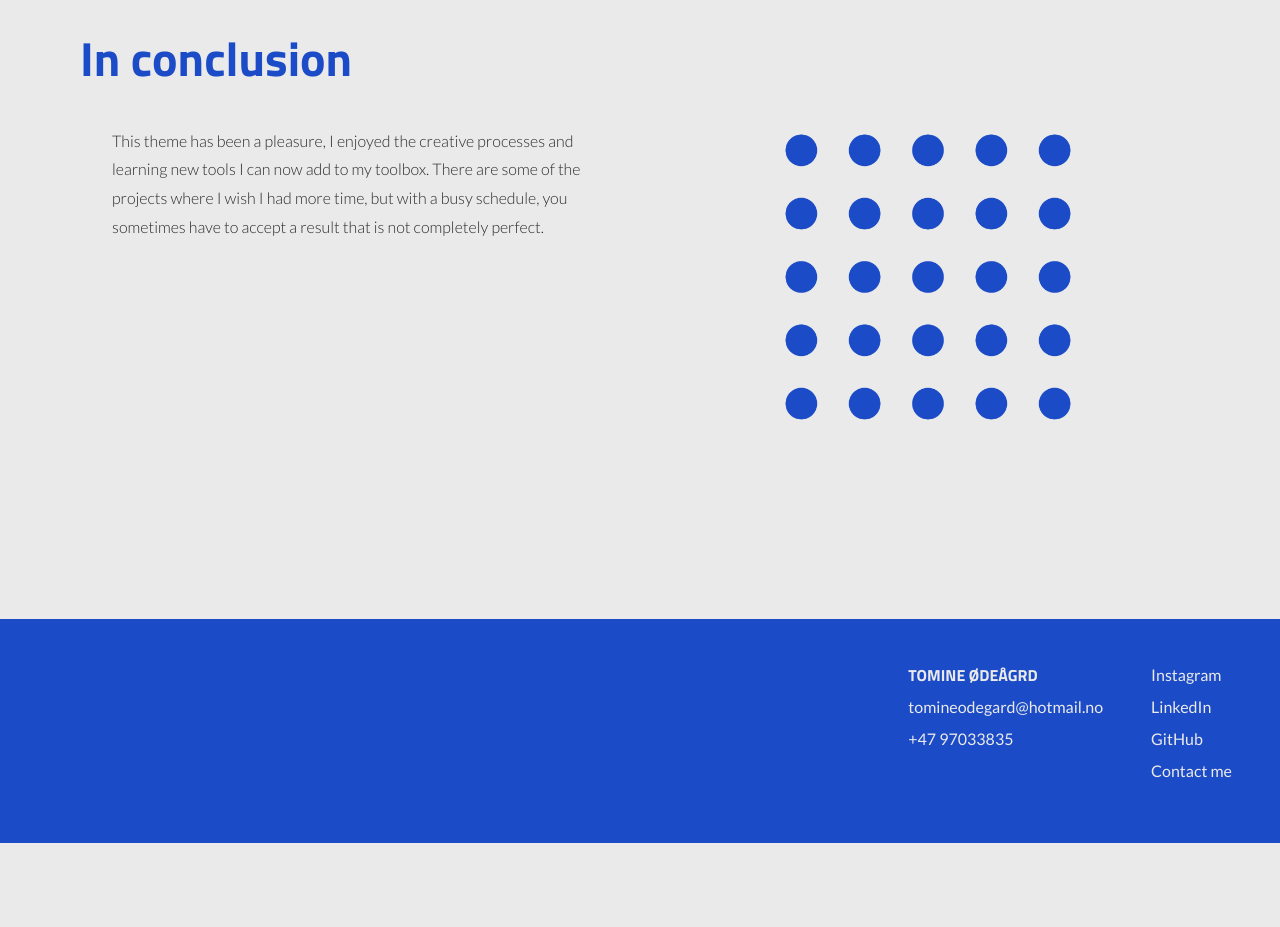
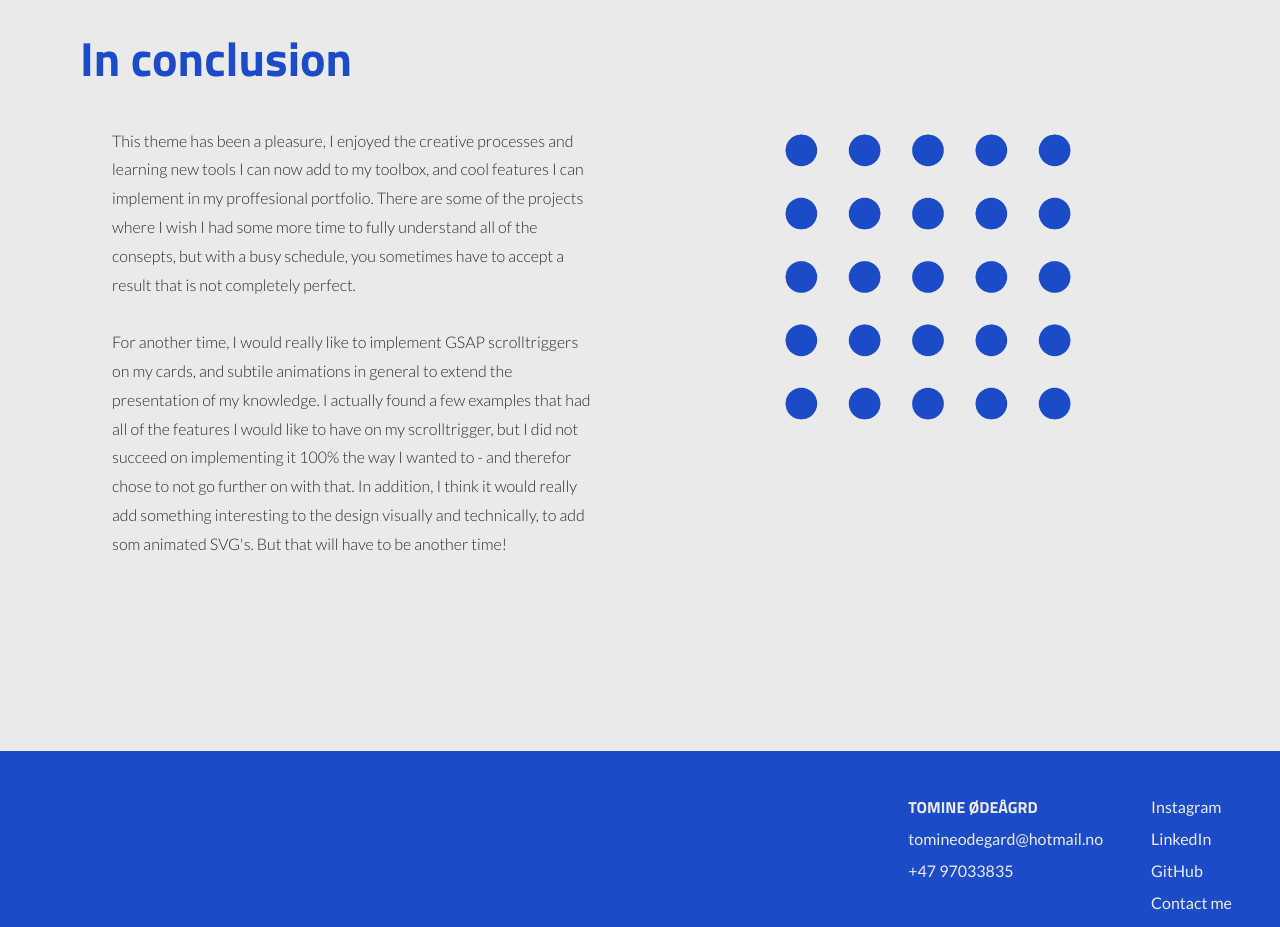
Before and after one commit to tomineodegard-kea/portfolio_assignment, a plain HTML site: page index.html in a window 1280 px wide. Shown: the part 2080-3007 px from the top of the page. Before the commit the page ends 2923 px from the top, so only its background shows below. Drawn offline with nearby package versions, Linux system fonts and the light colour scheme.

Commit message:
added more text to conclusion part

```diff
--- a/index.html
+++ b/index.html
@@ -122,8 +122,14 @@
         <h2>In conclusion</h2>
         <div class="conclusion">
           <p>
-            This theme has been a pleasure, I enjoyed the creative processes and learning new tools I can now add to my toolbox. There are some of the projects where I wish I had more time, but with a
-            busy schedule, you sometimes have to accept a result that is not completely perfect.
+            This theme has been a pleasure, I enjoyed the creative processes and learning new tools I can now add to my toolbox, and cool features I can implement in my proffesional portfolio. There
+            are some of the projects where I wish I had some more time to fully understand all of the consepts, but with a busy schedule, you sometimes have to accept a result that is not completely
+            perfect.
+            <br />
+            <br />
+            For another time, I would really like to implement GSAP scrolltriggers on my cards, and subtile animations in general to extend the presentation of my knowledge. I actually found a few
+            examples that had all of the features I would like to have on my scrolltrigger, but I did not succeed on implementing it 100% the way I wanted to - and therefor chose to not go further on
+            with that. In addition, I think it would really add something interesting to the design visually and technically, to add som animated SVG's. But that will have to be another time!
           </p>
           <div class="graphics">
             <img src="images/graphic1.png" alt="graphics" />
```
